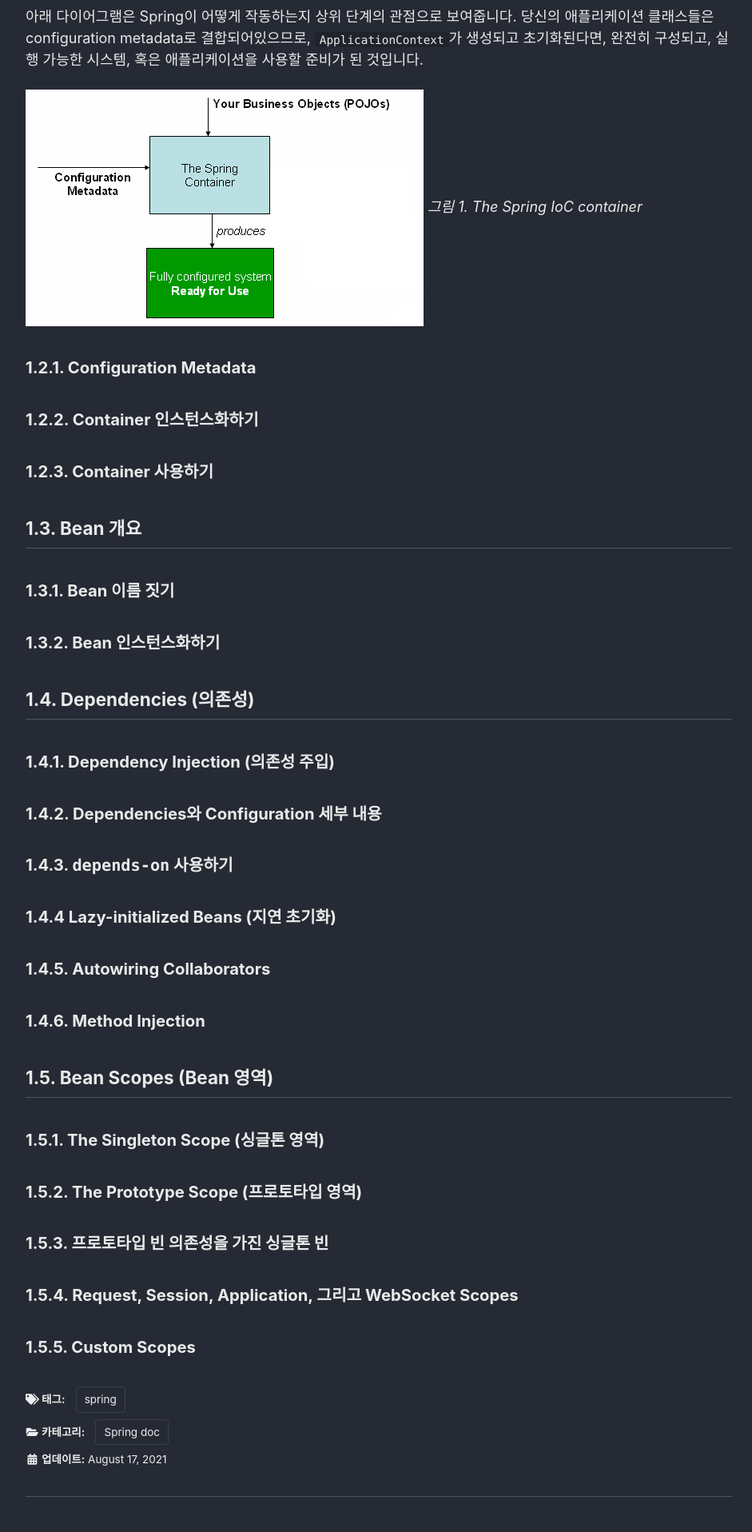
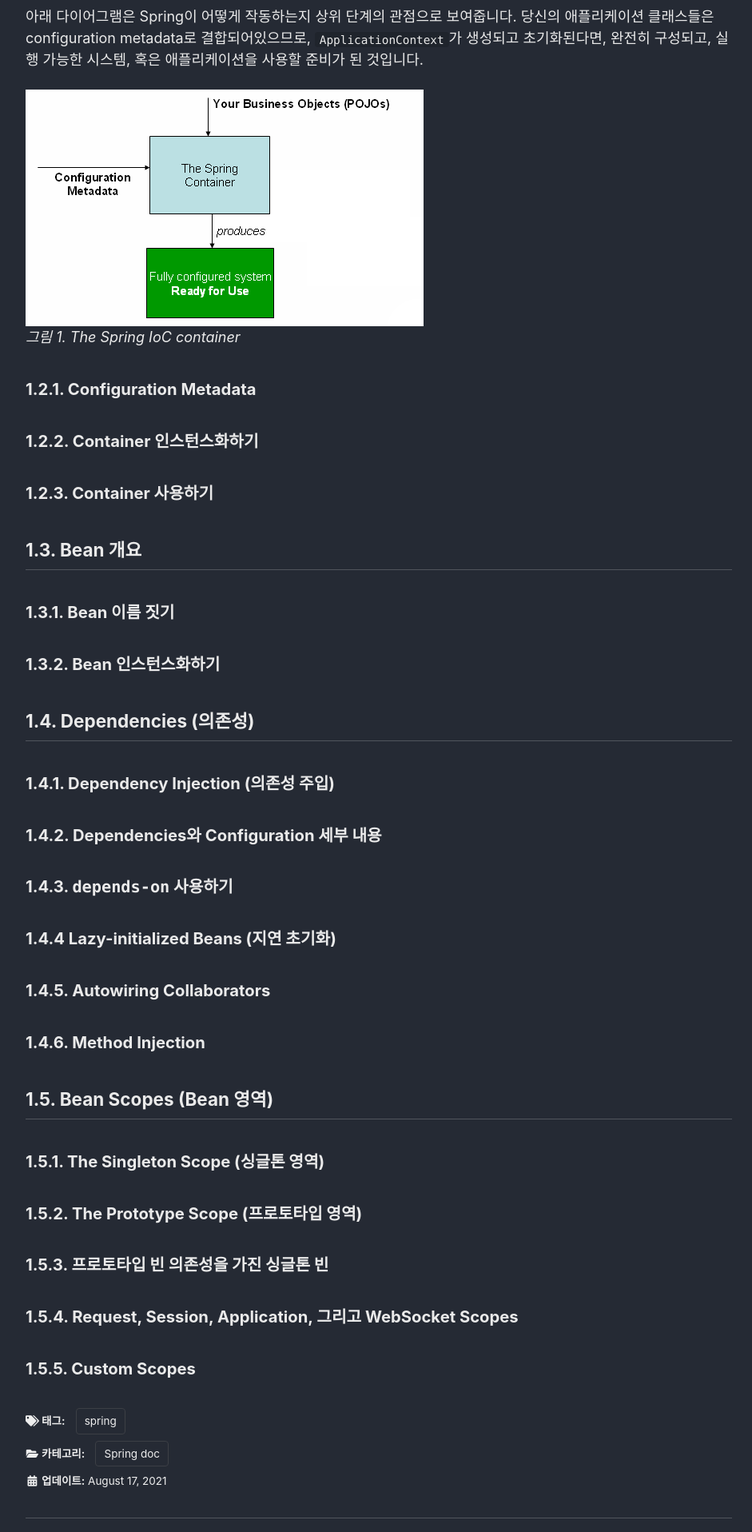
Before and after one commit to brothersoo/brothersoo.github.io, a Jekyll site: the page built from _posts/spring_doc/2021-08-17-spring_framework_documentation-core.md, in a window 1280 px wide. Shown: the part 3026-4942 px from the top of the page at 80% size, without its empty margins (166-1107 px from the left). Built offline with Jekyll 4.4.1, drawn with Linux system fonts in a browser that asks for light colours; cached includes are drawn as plain includes; comment, search, counter and statistics services are not loaded.

Commit message:
MODIFY: image text

```diff
--- a/_posts/spring_doc/2021-08-17-spring_framework_documentation-core.md
+++ b/_posts/spring_doc/2021-08-17-spring_framework_documentation-core.md
@@ -7,9 +7,6 @@ tags:
 toc: true
 permalink: /spring_doc/:title
 ---
-<style>
-img + em { }
-</style>
 
 <br>
 
@@ -80,7 +77,7 @@ Spring에서 당신의 애플리케이션의 중추를 이루고 Spring IoC cont
 
 아래 다이어그램은 Spring이 어떻게 작동하는지 상위 단계의 관점으로 보여줍니다. 당신의 애플리케이션 클래스들은 configuration metadata로 결합되어있으므로, `ApplicationContext`가 생성되고 초기화된다면, 완전히 구성되고, 실행 가능한 시스템, 혹은 애플리케이션을 사용할 준비가 된 것입니다.
 
-![]({{ site.url }}{{ site.baseurl }}/assets/images/spring_doc/core/container-magic.png)
+![]({{ site.url }}{{ site.baseurl }}/assets/images/spring_doc/core/container-magic.png)\
 *그림 1. The Spring IoC container*
 
 ### 1.2.1. Configuration Metadata
```
